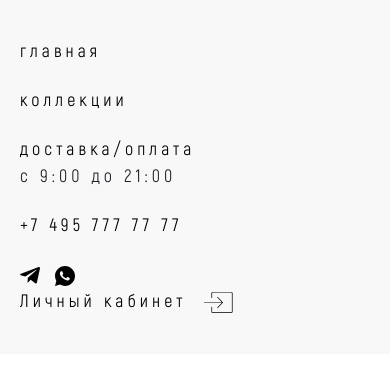
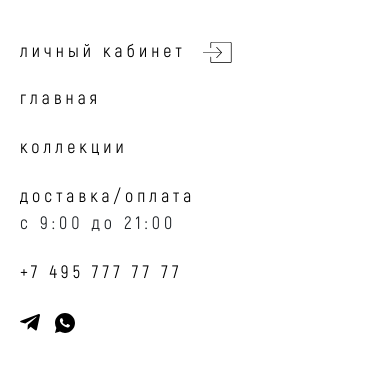
Before and after one commit to liakhim/altruist, a website: page pages/payment-info/index.html in a window 390 px wide. Shown: the part 1515-1887 px from the top of the page. Drawn offline with nearby package versions, Linux system fonts and the light colour scheme.

Commit message:
add product detail page

```diff
--- a/pages/payment-info/index.html
+++ b/pages/payment-info/index.html
@@ -168,13 +168,21 @@
             </div>
         </section>
     </main>
-    <footer class="footer footer-gray">
+    <footer class="footer">
         <div class="container d-flex">
             <div class="footer__logo-menu d-flex">
                 <a href="/" class="logo">
                     <img src="/src/assets/logo-black.svg" alt="">
                 </a>
                 <div class="menu">
+                    <button type="button" class="personal mobile-auth">
+                            <span class="personal__title">
+                                <span>Личный кабинет</span>
+                            </span>
+                        <span class="personal__icon">
+                                <img src="/src/assets/icons/personal-in-black.svg" alt="">
+                            </span>
+                    </button>
                     <ul>
                         <li>
                             <a href="/"><span>главная</span></a>
@@ -197,23 +205,23 @@
                         <a href="tel:74957777777">+7 495 777 77 77</a>
                     </div>
                     <div class="social d-flex">
-                        <div class="social__block">
+                        <a href="#" class="social__block">
                             <img src="/src/assets/icons/tg.svg" alt="">
-                        </div>
-                        <div class="social__block">
+                        </a>
+                        <a href="#" class="social__block">
                             <img src="/src/assets/icons/wa.svg" alt="">
-                        </div>
+                        </a>
                     </div>
                 </div>
             </div>
             <div class="footer__auth">
                 <button type="button" class="personal">
-                    <span class="personal__title">
-                        <span>Личный кабинет</span>
-                    </span>
+                        <span class="personal__title">
+                            <span>Личный кабинет</span>
+                        </span>
                     <span class="personal__icon">
-                        <img src="/src/assets/icons/personal-in-black.svg" alt="">
-                    </span>
+                            <img src="/src/assets/icons/personal-in-black.svg" alt="">
+                        </span>
                 </button>
                 <div class="org">
                     <p>пао «василек</p>
--- a/src/scss/general/footer.scss
+++ b/src/scss/general/footer.scss
@@ -16,6 +16,9 @@
     }
     .menu {
       width: 176px;
+      .mobile-auth {
+        display: none;
+      }
       ul {
         li:not(:last-child) {
           margin-bottom: 22px;
@@ -108,6 +111,19 @@
         }
       }
       .menu {
+        width: 220px;
+        .mobile-auth {
+          display: flex;
+          margin: 0 0 20px 0;
+          .personal__title {
+            span {
+              letter-spacing: 0.225em;
+              font-size: 18px;
+              text-transform: lowercase;
+            }
+          }
+          .personal__icon {}
+        }
         ul {
           li:not(:last-child) {
             margin-bottom: 22px;
@@ -135,21 +151,7 @@
       }
     }
     &__auth {
-      flex: 1;
-      display: flex;
-      flex-direction: column;
-      align-items: flex-start;
-      .personal {
-        &__title {}
-        &__icon {}
-      }
-      .org {
-        display: none;
-        margin-top: 68px;
-        p {
-          font-size: 12px;
-        }
-      }
+      display: none;
     }
   }
   .footer.footer-gray {
```
Also changed, not shown: index.html (+12 -4 lines), pages/about/index.html (+17 -9 lines), pages/account/index.html (+17 -9 lines), pages/cart/index.html (+17 -9 lines), pages/collection-card/index.html (+17 -9 lines), pages/collections/index.html (+17 -9 lines), pages/product-card/index.html (+17 -9 lines), dist/css/app.min.css.
